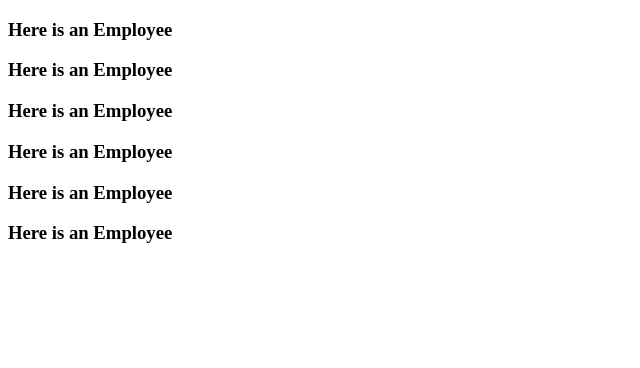
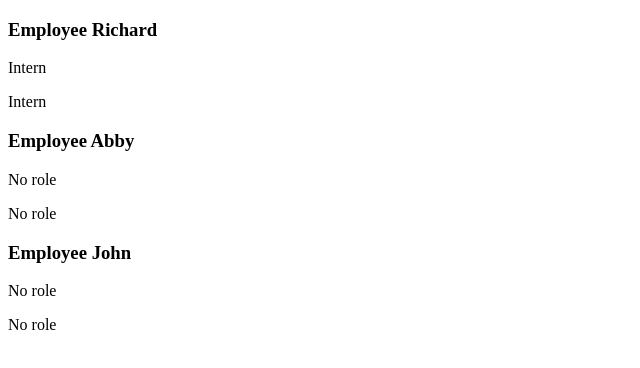
Before and after one commit to richardyhayashi/react-js-full-course-caleb-curry, a React (Create React App) app in the folder src/: page / in a window 1280 px wide. Shown: the top 368 px of the page, without its empty margins (0-640 px from the left). Built offline with nearby package versions, Linux system fonts and the light colour scheme.

Commit message:
Finished Chapter #5.

```diff
--- a/src/src/App.js
+++ b/src/src/App.js
@@ -2,20 +2,15 @@ import Employee from './components/Employee';
 import './App.css';
 
 function App() {
-  console.log('Hello there!');
   const showEmplpoyees = true;
 
   return (
     <div className="App">
-      {console.log('Inside the return!')}
       {showEmplpoyees ? (
         <>
-          <Employee />
-          <Employee />
-          <Employee />
-          <Employee />
-          <Employee />
-          <Employee />
+          <Employee name="Richard" role="Intern" />
+          <Employee name="Abby" />
+          <Employee name="John" />
         </>
       ) : (
         <p>No Employees</p>
--- a/src/src/components/Employee.js
+++ b/src/src/components/Employee.js
@@ -1,8 +1,16 @@
 import React from 'react';
 
-const Employee = () => {
+const Employee = (props) => {
   return (
-    <h3> Here is an Employee</h3>
+    <>
+      <h3>Employee {props.name}</h3>
+      <p>{props.role ? props.role : 'No role'}</p>
+      {props.role ? (
+        <p>{props.role}</p>
+      ) : (
+        <p>No role</p>
+      )}
+    </>
   );
 };
 
```
Also changed, not shown: 1 other file (tests, documents, lock files or other folders).
